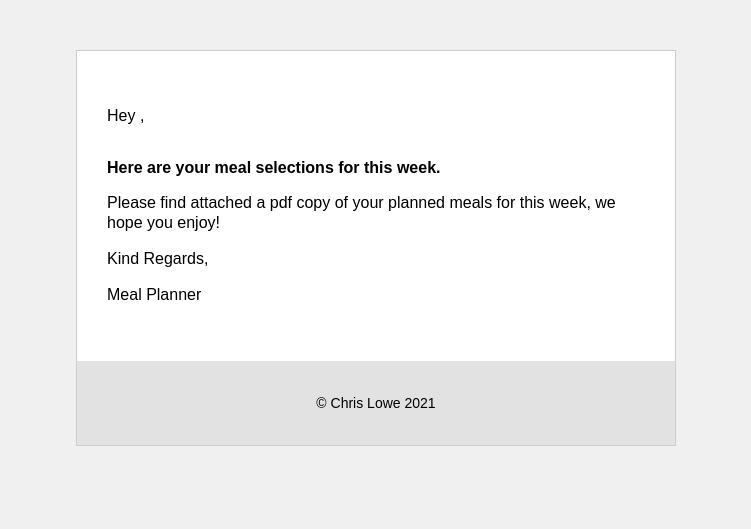
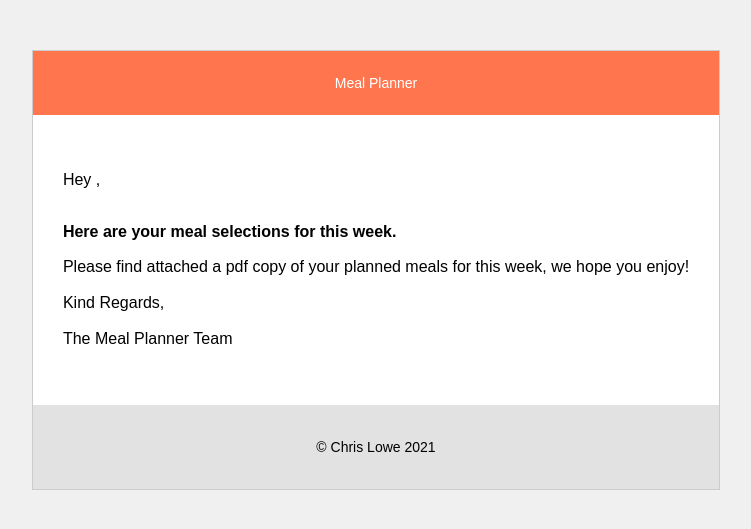
Before and after one commit to csl619/meal_app, a Django app: template templates/email_comms/week_planner_email.html in a window 1280 px wide. Shown: the top 529 px of the page, without its empty margins (264-1015 px from the left). Run offline with Django 3.2, Linux system fonts and the light colour scheme; the template is opened without the code that fills it, so the values that code supplies are empty.

Commit message:
update week planner email body formatting

```diff
--- a/templates/email_comms/week_planner_email.html
+++ b/templates/email_comms/week_planner_email.html
@@ -1,3 +1,4 @@
+{% load static %}
 <!DOCTYPE html PUBLIC "-//W3C//DTD XHTML 1.0 Transitional//EN" "http://www.w3.org/TR/xhtml1/DTD/xhtml1-transitional.dtd">
 <html xmlns="http://www.w3.org/1999/xhtml" >
  <head>
@@ -27,10 +28,18 @@
     .decline{
       background: #d9534f;
     }
+    .brand {
+      color: white
+    }
   </style>
 </head>
 <body style="margin: 20px; padding: 30px 0 30px 0;">
-  <table align="center" border="0" cellpadding="0" cellspacing="0" width="600" style="border: 1px solid #cccccc;">
+  <table align="center" border="0" cellpadding="0" cellspacing="0" style="border: 1px solid #cccccc;">
+  <tr>
+    <td align="center" bgcolor="#ff764e" style="padding: 10px 10px 10px 10px; font-family: 'Montserrat', sans-serif; font-size: 14px;">
+			<p class='brand'>Meal Planner</p>
+    </td>
+  </tr>
   <tr>
     <td bgcolor="#ffffff" style="padding: 40px 30px 40px 30px;">
       <table border="0" cellpadding="0" cellspacing="0" width="100%">
@@ -59,7 +68,7 @@
             <!--[if mso]>
               <br />
             <![endif]-->
-            <p>Meal Planner</p>
+            <p>The Meal Planner Team</p>
             <!--[if mso]>
               <br />
             <![endif]-->
```
